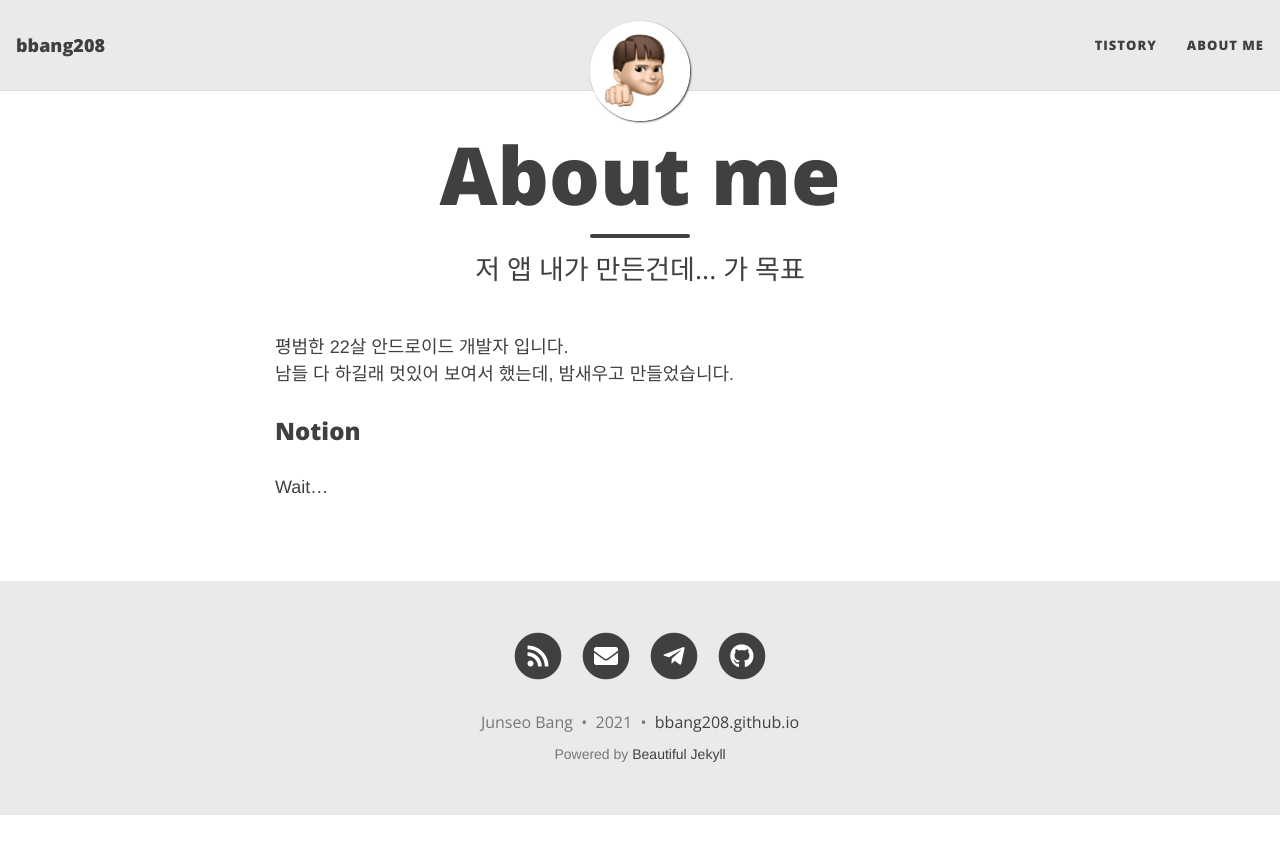
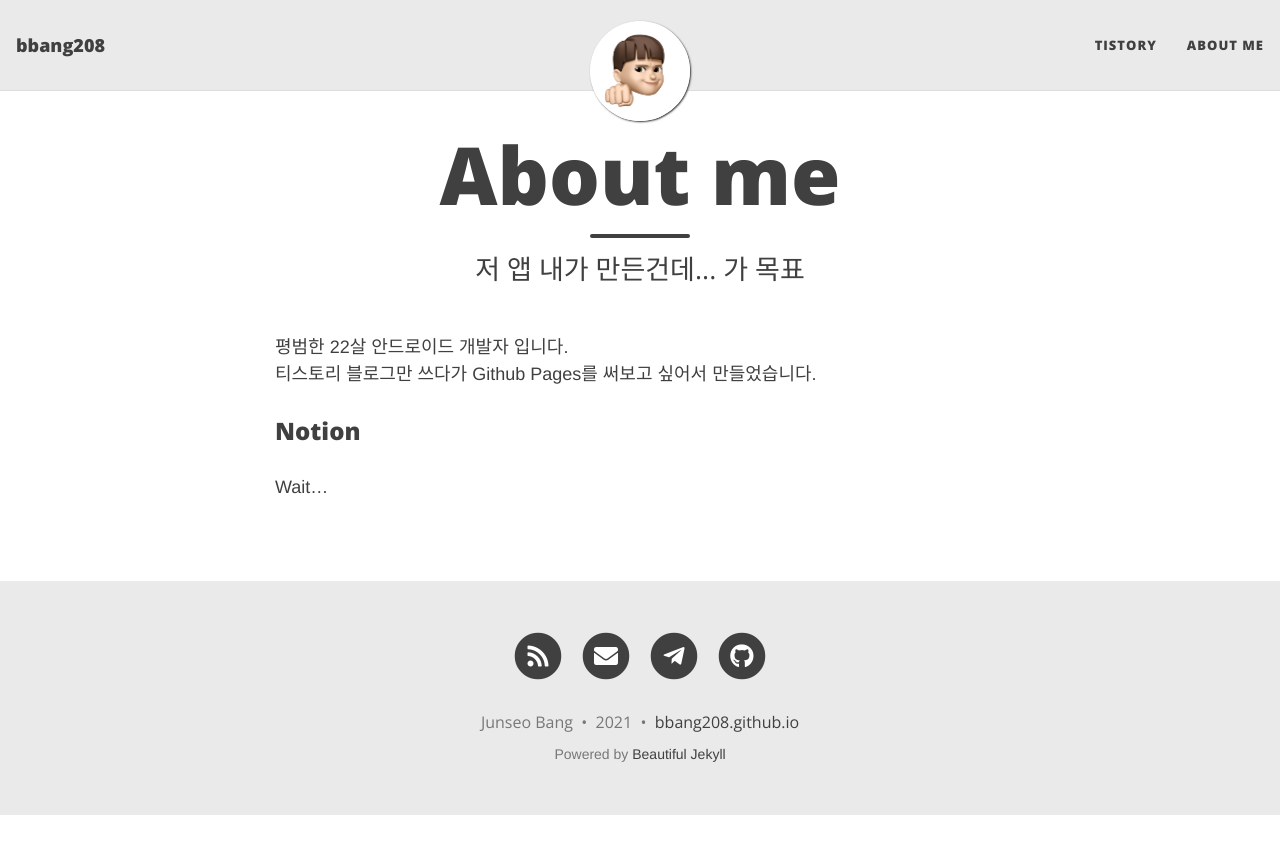
Before and after one commit to bbang208/bbang208.github.io, a Jekyll site: the page built from aboutme.md, in a window 1280 px wide. Shown: the top 854 px of the page. Built offline with Jekyll 4.4.1, drawn with Linux system fonts in a browser that asks for light colours; nearby versions of some CDN libraries.

Commit message:
소개 문구 변경

```diff
--- a/aboutme.md
+++ b/aboutme.md
@@ -6,7 +6,7 @@ tags: [test]
 ---
 
 평범한 22살 안드로이드 개발자 입니다.<br>
-남들 다 하길래 멋있어 보여서 했는데, 밤새우고 만들었습니다.
+티스토리 블로그만 쓰다가 Github Pages를 써보고 싶어서 만들었습니다.
 <br>
 ### Notion
 Wait...
```
